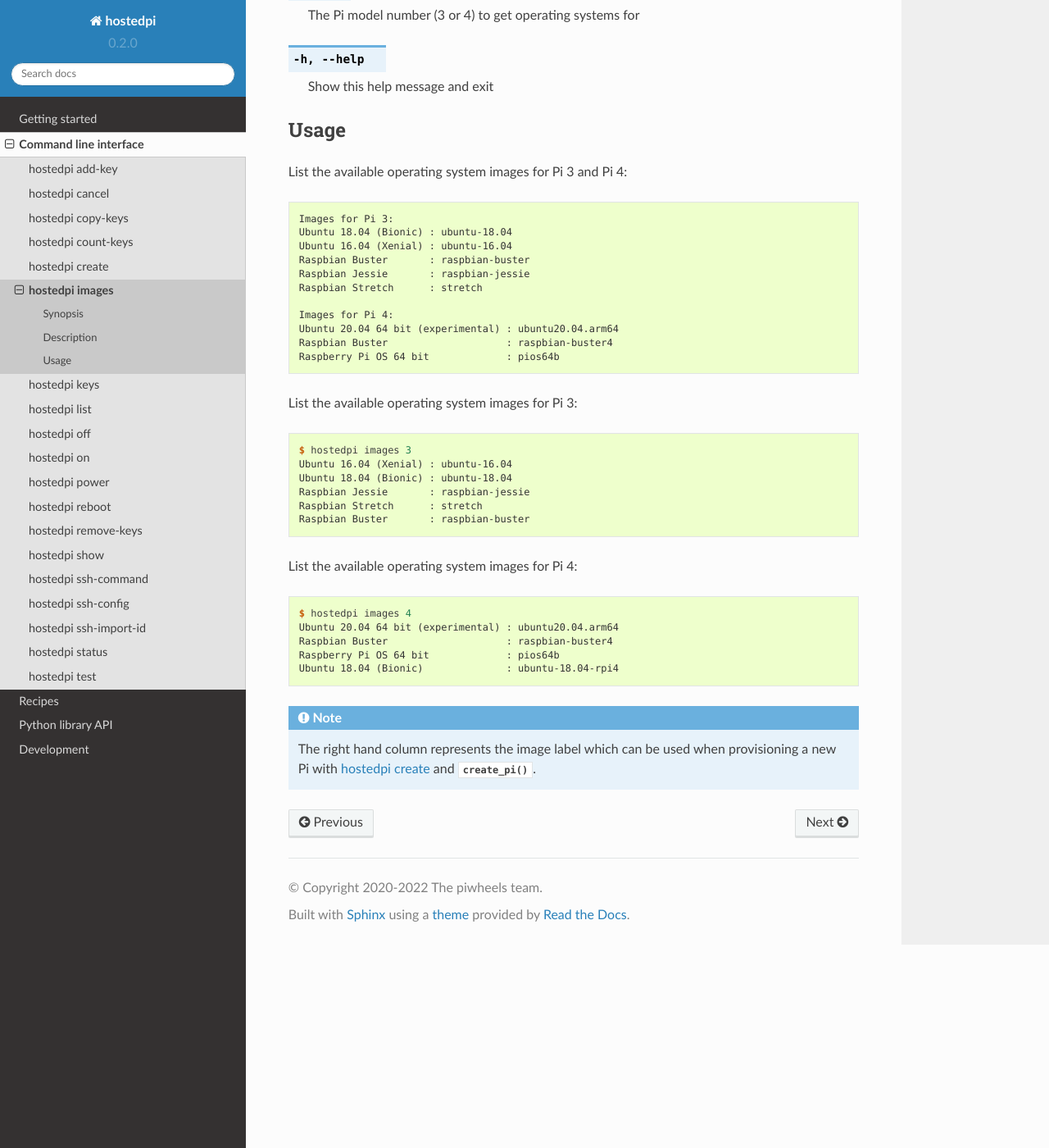
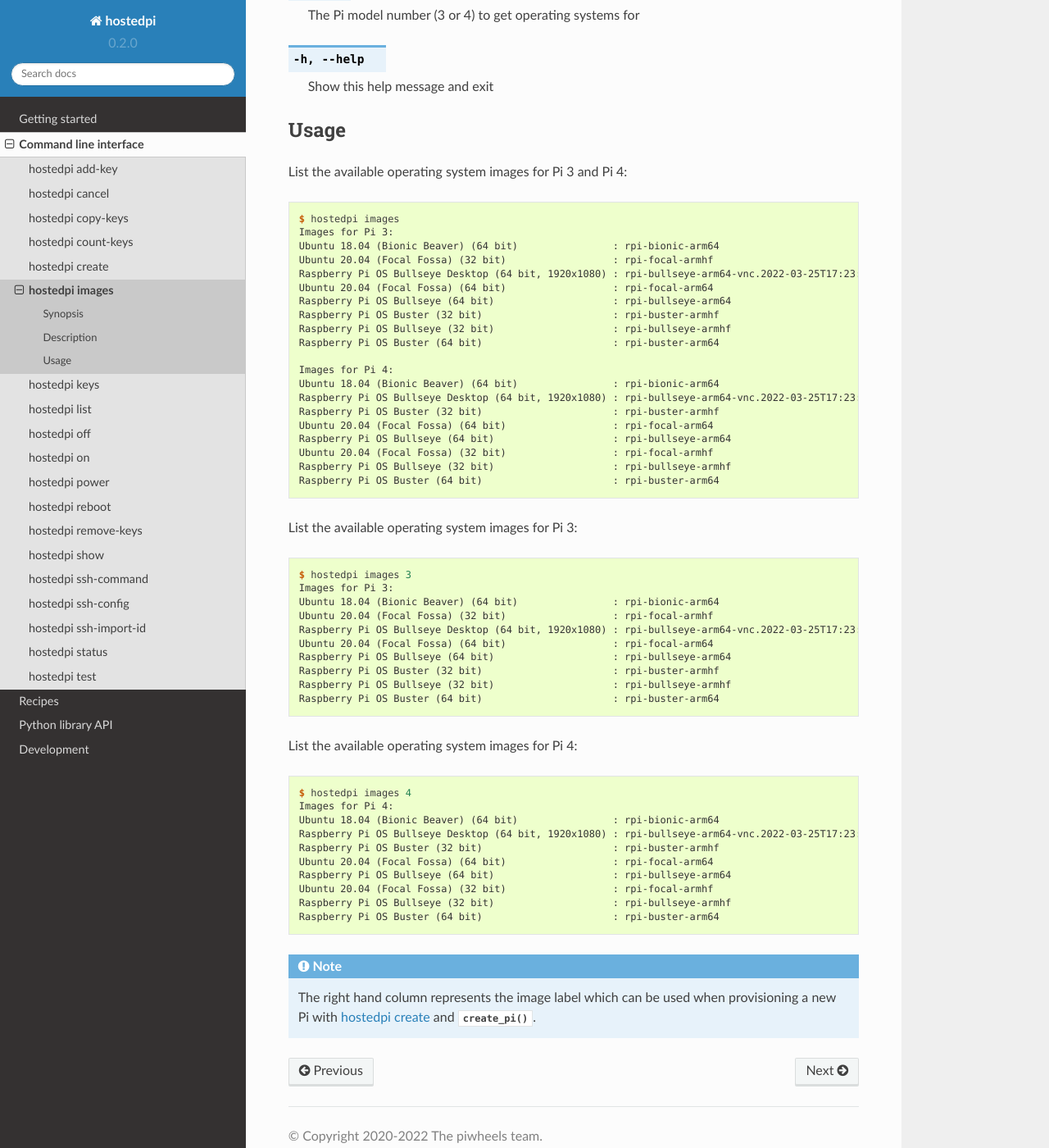
Before and after one commit to piwheels/hostedpi, a Sphinx documentation site: the page built from docs/cli_images.rst, in a window 1280 px wide and 1400 px high, scrolled down 419 px. Shown: the whole window at 82% size. Built offline with Sphinx 7.4.7 and the Read the Docs theme 2.0.0, drawn with Linux system fonts in a browser that asks for light colours.

Commit message:
Update list of images in docs

```diff
--- a/docs/cli_images.rst
+++ b/docs/cli_images.rst
@@ -31,38 +31,56 @@ List the available operating system images for Pi 3 and Pi 4:
 
 .. code-block:: console
 
+    $ hostedpi images
     Images for Pi 3:
-    Ubuntu 18.04 (Bionic) : ubuntu-18.04
-    Ubuntu 16.04 (Xenial) : ubuntu-16.04
-    Raspbian Buster       : raspbian-buster
-    Raspbian Jessie       : raspbian-jessie
-    Raspbian Stretch      : stretch
+    Ubuntu 18.04 (Bionic Beaver) (64 bit)                : rpi-bionic-arm64
+    Ubuntu 20.04 (Focal Fossa) (32 bit)                  : rpi-focal-armhf
+    Raspberry Pi OS Bullseye Desktop (64 bit, 1920x1080) : rpi-bullseye-arm64-vnc.2022-03-25T17:23:56+00:00
+    Ubuntu 20.04 (Focal Fossa) (64 bit)                  : rpi-focal-arm64
+    Raspberry Pi OS Bullseye (64 bit)                    : rpi-bullseye-arm64
+    Raspberry Pi OS Buster (32 bit)                      : rpi-buster-armhf
+    Raspberry Pi OS Bullseye (32 bit)                    : rpi-bullseye-armhf
+    Raspberry Pi OS Buster (64 bit)                      : rpi-buster-arm64
 
     Images for Pi 4:
-    Ubuntu 20.04 64 bit (experimental) : ubuntu20.04.arm64
-    Raspbian Buster                    : raspbian-buster4
-    Raspberry Pi OS 64 bit             : pios64b
+    Ubuntu 18.04 (Bionic Beaver) (64 bit)                : rpi-bionic-arm64
+    Raspberry Pi OS Bullseye Desktop (64 bit, 1920x1080) : rpi-bullseye-arm64-vnc.2022-03-25T17:23:56+00:00
+    Raspberry Pi OS Buster (32 bit)                      : rpi-buster-armhf
+    Ubuntu 20.04 (Focal Fossa) (64 bit)                  : rpi-focal-arm64
+    Raspberry Pi OS Bullseye (64 bit)                    : rpi-bullseye-arm64
+    Ubuntu 20.04 (Focal Fossa) (32 bit)                  : rpi-focal-armhf
+    Raspberry Pi OS Bullseye (32 bit)                    : rpi-bullseye-armhf
+    Raspberry Pi OS Buster (64 bit)                      : rpi-buster-arm64
 
 List the available operating system images for Pi 3:
 
 .. code-block:: console
 
     $ hostedpi images 3
-    Ubuntu 16.04 (Xenial) : ubuntu-16.04
-    Ubuntu 18.04 (Bionic) : ubuntu-18.04
-    Raspbian Jessie       : raspbian-jessie
-    Raspbian Stretch      : stretch
-    Raspbian Buster       : raspbian-buster
+    Images for Pi 3:
+    Ubuntu 18.04 (Bionic Beaver) (64 bit)                : rpi-bionic-arm64
+    Ubuntu 20.04 (Focal Fossa) (32 bit)                  : rpi-focal-armhf
+    Raspberry Pi OS Bullseye Desktop (64 bit, 1920x1080) : rpi-bullseye-arm64-vnc.2022-03-25T17:23:56+00:00
+    Ubuntu 20.04 (Focal Fossa) (64 bit)                  : rpi-focal-arm64
+    Raspberry Pi OS Bullseye (64 bit)                    : rpi-bullseye-arm64
+    Raspberry Pi OS Buster (32 bit)                      : rpi-buster-armhf
+    Raspberry Pi OS Bullseye (32 bit)                    : rpi-bullseye-armhf
+    Raspberry Pi OS Buster (64 bit)                      : rpi-buster-arm64
 
 List the available operating system images for Pi 4:
 
 .. code-block:: console
 
     $ hostedpi images 4
-    Ubuntu 20.04 64 bit (experimental) : ubuntu20.04.arm64
-    Raspbian Buster                    : raspbian-buster4
-    Raspberry Pi OS 64 bit             : pios64b
-    Ubuntu 18.04 (Bionic)              : ubuntu-18.04-rpi4
+    Images for Pi 4:
+    Ubuntu 18.04 (Bionic Beaver) (64 bit)                : rpi-bionic-arm64
+    Raspberry Pi OS Bullseye Desktop (64 bit, 1920x1080) : rpi-bullseye-arm64-vnc.2022-03-25T17:23:56+00:00
+    Raspberry Pi OS Buster (32 bit)                      : rpi-buster-armhf
+    Ubuntu 20.04 (Focal Fossa) (64 bit)                  : rpi-focal-arm64
+    Raspberry Pi OS Bullseye (64 bit)                    : rpi-bullseye-arm64
+    Ubuntu 20.04 (Focal Fossa) (32 bit)                  : rpi-focal-armhf
+    Raspberry Pi OS Bullseye (32 bit)                    : rpi-bullseye-armhf
+    Raspberry Pi OS Buster (64 bit)                      : rpi-buster-arm64
 
 .. note::
     The right hand column represents the image label which can be used when
```
Also changed, not shown: 1 other file.
